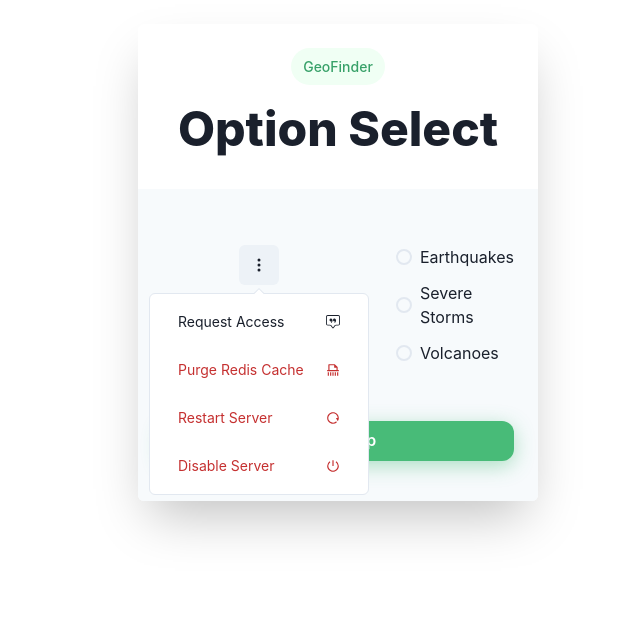
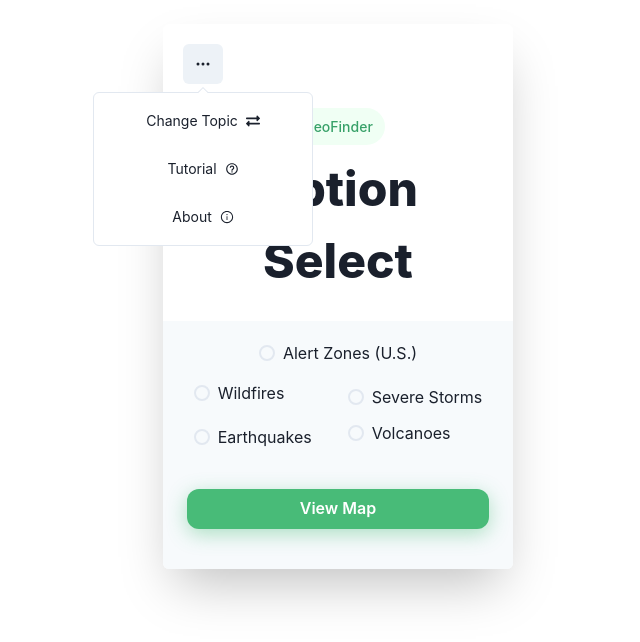
Before and after one commit to alex-budko/geofinder, a React (Create React App) app in the folder frontend/: page / in a window 1280 px wide. Both pictures are taken after a click on the button "Options". Shown: the top 642 px of the page, without its empty margins (302-942 px from the left). Built offline with nearby package versions, Linux system fonts and the light colour scheme.

Commit message:
modified entrance screen

```diff
--- a/frontend/src/components/Entrance.js
+++ b/frontend/src/components/Entrance.js
@@ -7,25 +7,26 @@ import {
   Radio,
   Button,
   useColorModeValue,
+  HStack,
 } from "@chakra-ui/react";
 import SecondaryOptions from "./SecondaryOptions";
 
 export default function Entrance({ setPassedParameters, setType }) {
-
-  const onChange = e => {
-    setType(e)
-  }
+  const onChange = (e) => {
+    setType(e);
+  };
 
   return (
     <Center py={6}>
       <Box
-        maxW={"400px"}
+        maxW={"350px"}
         w={"full"}
         bg={useColorModeValue("white", "gray.800")}
         boxShadow={"2xl"}
         rounded={"md"}
         overflow={"hidden"}
       >
+        <SecondaryOptions />
         <Stack
           textAlign={"center"}
           p={6}
@@ -53,16 +54,22 @@ export default function Entrance({ setPassedParameters, setType }) {
         <Box bg={useColorModeValue("gray.50", "gray.900")} px={6} py={10}>
           <RadioGroup onChange={(e) => onChange(e)} defaultValue="1">
             <Center>
-              <Stack mr='10' spacing="3">
-              <SecondaryOptions />
-              <Radio value="weatherAlerts">Weather Alert Zones (U.S.)</Radio>
-                <Radio value="wildfires">Wildfires</Radio>
+              <Stack mt='-5' mb="4" spacing="5">
+                <Radio value="weatherAlerts">Alert Zones (U.S.)</Radio>
               </Stack>
-              <Stack spacing="3">
-                <Radio value="earthquakes">Earthquakes</Radio>
-                <Radio value="severeStorms">Severe Storms</Radio>
-                <Radio value="volcanoes">Volcanoes</Radio>
-              </Stack>
+            </Center>
+            <Center>
+              <HStack>
+                <Stack mr="7" spacing="5">
+                  <Radio value="wildfires">Wildfires</Radio>
+                  <Radio value="earthquakes">Earthquakes</Radio>
+                </Stack>
+
+                <Stack spacing="3">
+                  <Radio value="severeStorms">Severe Storms</Radio>
+                  <Radio value="volcanoes">Volcanoes</Radio>
+                </Stack>
+              </HStack>
             </Center>
           </RadioGroup>
 
--- a/frontend/src/components/SecondaryOptions.js
+++ b/frontend/src/components/SecondaryOptions.js
@@ -10,17 +10,23 @@ import {
     Flex,
   } from '@chakra-ui/react';
 
-  import { BsThreeDotsVertical, BsChatSquareQuote } from 'react-icons/bs';
-  import { RiShutDownLine, RiRestartLine, RiFileShredLine } from 'react-icons/ri';
+  import { BsThreeDotsVertical, BsThreeDots } from 'react-icons/bs';
+  import { useState } from 'react';
+  import { BiHelpCircle } from 'react-icons/bi'
+  import { FaExchangeAlt } from 'react-icons/fa'
+  import { AiOutlineInfoCircle } from 'react-icons/ai'
+
 
   export default function ServerSecondaryOptions() {
+    const [active, setActive] = useState(false)
     return (
-      <Flex justifyContent="center" mt={4}>
+      <Flex ml={5} mt={5}>
         <Popover placement="bottom" isLazy>
           <PopoverTrigger>
             <IconButton
-              aria-label="More server options"
-              icon={<BsThreeDotsVertical />}
+            onClick={()=>setActive(!active)}
+              aria-label="Options"
+              icon={active ? <BsThreeDots /> : <BsThreeDotsVertical />}
               variant="solid"
               w="fit-content"
             />
@@ -28,45 +34,33 @@ import {
           <PopoverContent w="fit-content" _focus={{ boxShadow: 'none' }}>
             <PopoverArrow />
             <PopoverBody>
-              <Stack>
+              <Stack >
                 <Button
                   w="194px"
                   variant="ghost"
-                  rightIcon={<BsChatSquareQuote />}
-                  justifyContent="space-between"
+                  rightIcon={<FaExchangeAlt />}
+                  justifyContent="center"
                   fontWeight="normal"
                   fontSize="sm">
-                  Request Access
+                  Change Topic
                 </Button>
                 <Button
                   w="194px"
                   variant="ghost"
-                  rightIcon={<RiFileShredLine />}
-                  justifyContent="space-between"
+                  rightIcon={<BiHelpCircle />}
+                  justifyContent="center"
                   fontWeight="normal"
-                  colorScheme="red"
                   fontSize="sm">
-                  Purge Redis Cache
+                  Tutorial
                 </Button>
                 <Button
                   w="194px"
                   variant="ghost"
-                  rightIcon={<RiRestartLine />}
-                  justifyContent="space-between"
+                  rightIcon={<AiOutlineInfoCircle />}
+                  justifyContent="center"
                   fontWeight="normal"
-                  colorScheme="red"
                   fontSize="sm">
-                  Restart Server
-                </Button>
-                <Button
-                  w="194px"
-                  variant="ghost"
-                  rightIcon={<RiShutDownLine />}
-                  justifyContent="space-between"
-                  fontWeight="normal"
-                  colorScheme="red"
-                  fontSize="sm">
-                  Disable Server
+                  About
                 </Button>
               </Stack>
             </PopoverBody>
```
